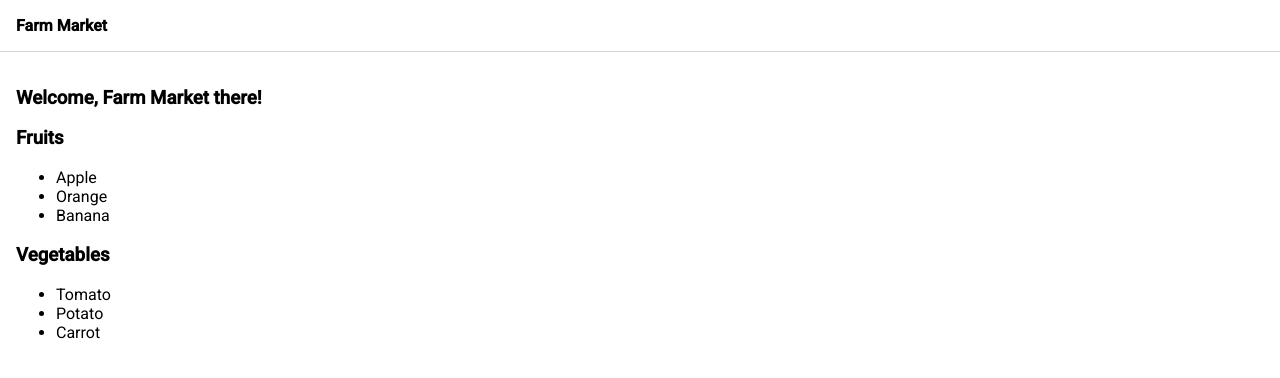
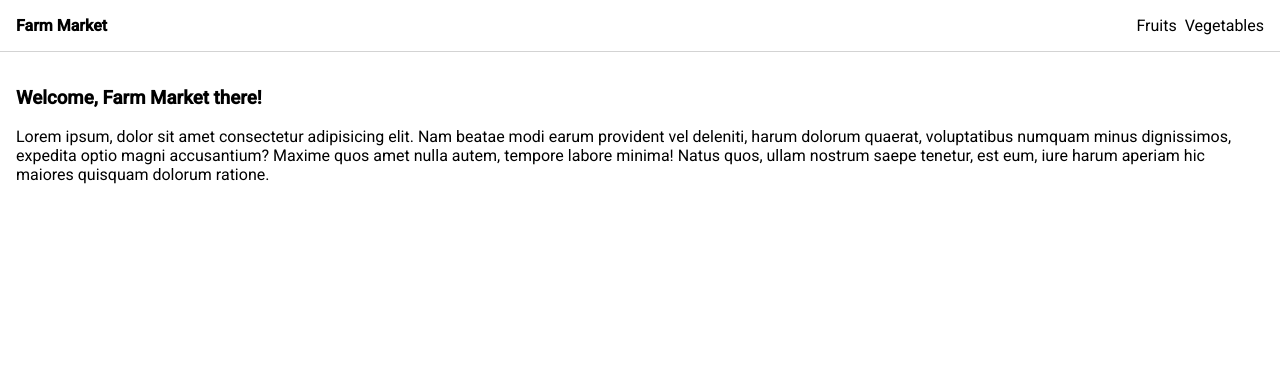
Before and after one commit to zakkaamil/farm-market, an Angular app: page / in a window 1280 px wide. Shown: the top 378 px of the page. Built offline with nearby package versions, Linux system fonts and the light colour scheme.

Commit message:
Add navigation

```diff
--- a/src/app/app-routing.module.ts
+++ b/src/app/app-routing.module.ts
@@ -1,7 +1,27 @@
 import { NgModule } from '@angular/core';
 import { RouterModule, Routes } from '@angular/router';
+import { FruitsComponent } from './fruits/fruits.component';
+import { VegetablesComponent } from './vegetables/vegetables.component';
+import { HomeComponent } from './home/home.component';
 
-const routes: Routes = [];
+const routes: Routes = [
+  {
+    path: '',
+    component: HomeComponent
+  },
+  {
+    path: 'fruits',
+    component: FruitsComponent
+  },
+  {
+    path: 'vegetables',
+    component: VegetablesComponent
+  },
+  {
+    path: '**',
+    redirectTo: ''
+  }
+];
 
 @NgModule({
   imports: [RouterModule.forRoot(routes)],
--- a/src/app/app.component.html
+++ b/src/app/app.component.html
@@ -3,6 +3,5 @@
 <div class="content">
   <h3>Welcome, {{ appName }} there!</h3>
 
-  <app-fruits></app-fruits>
-  <app-vegetables></app-vegetables>
+  <router-outlet></router-outlet>
 </div>
--- a/src/app/app.module.ts
+++ b/src/app/app.module.ts
@@ -6,13 +6,15 @@ import { AppComponent } from './app.component';
 import { FruitsComponent } from './fruits/fruits.component';
 import { VegetablesComponent } from './vegetables/vegetables.component';
 import { NavbarComponent } from './navbar/navbar.component';
+import { HomeComponent } from './home/home.component';
 
 @NgModule({
   declarations: [
     AppComponent,
     FruitsComponent,
     VegetablesComponent,
-    NavbarComponent
+    NavbarComponent,
+    HomeComponent
   ],
   imports: [
     BrowserModule,
--- /dev/null
+++ b/src/app/home/home.component.html
@@ -0,0 +1 @@
+<p>Lorem ipsum, dolor sit amet consectetur adipisicing elit. Nam beatae modi earum provident vel deleniti, harum dolorum quaerat, voluptatibus numquam minus dignissimos, expedita optio magni accusantium? Maxime quos amet nulla autem, tempore labore minima! Natus quos, ullam nostrum saepe tenetur, est eum, iure harum aperiam hic maiores quisquam dolorum ratione.</p>
--- a/src/app/navbar/navbar.component.html
+++ b/src/app/navbar/navbar.component.html
@@ -1,3 +1,7 @@
 <nav>
-    <div class="brand">{{ brandName }}</div>
+    <div class="brand" routerLink="/">{{ brandName }}</div>
+    <div class="navigation-items">
+        <a class="navigation-item" routerLink="/fruits">Fruits</a>
+        <a class="navigation-item" routerLink="/vegetables">Vegetables</a>
+    </div>
 </nav>
--- a/src/app/navbar/navbar.component.scss
+++ b/src/app/navbar/navbar.component.scss
@@ -2,8 +2,14 @@ nav {
     display: flex;
     border-bottom: 1px solid lightgray;
     padding: 16px;
+    justify-content: space-between;
 }
 
 .brand {
     font-weight: bold;
+    cursor: pointer;
 }
+
+.navigation-item {
+    margin-left: 8px;
+}
--- a/src/styles.scss
+++ b/src/styles.scss
@@ -3,3 +3,8 @@ body {
     margin: 0;
     font-family: 'Roboto', sans-serif;
 }
+
+a {
+    color: black;
+    text-decoration: none;
+}
```
Also changed, not shown: src/app/home/home.component.ts (added, +10 -0 lines), src/app/home/home.component.scss (added).
